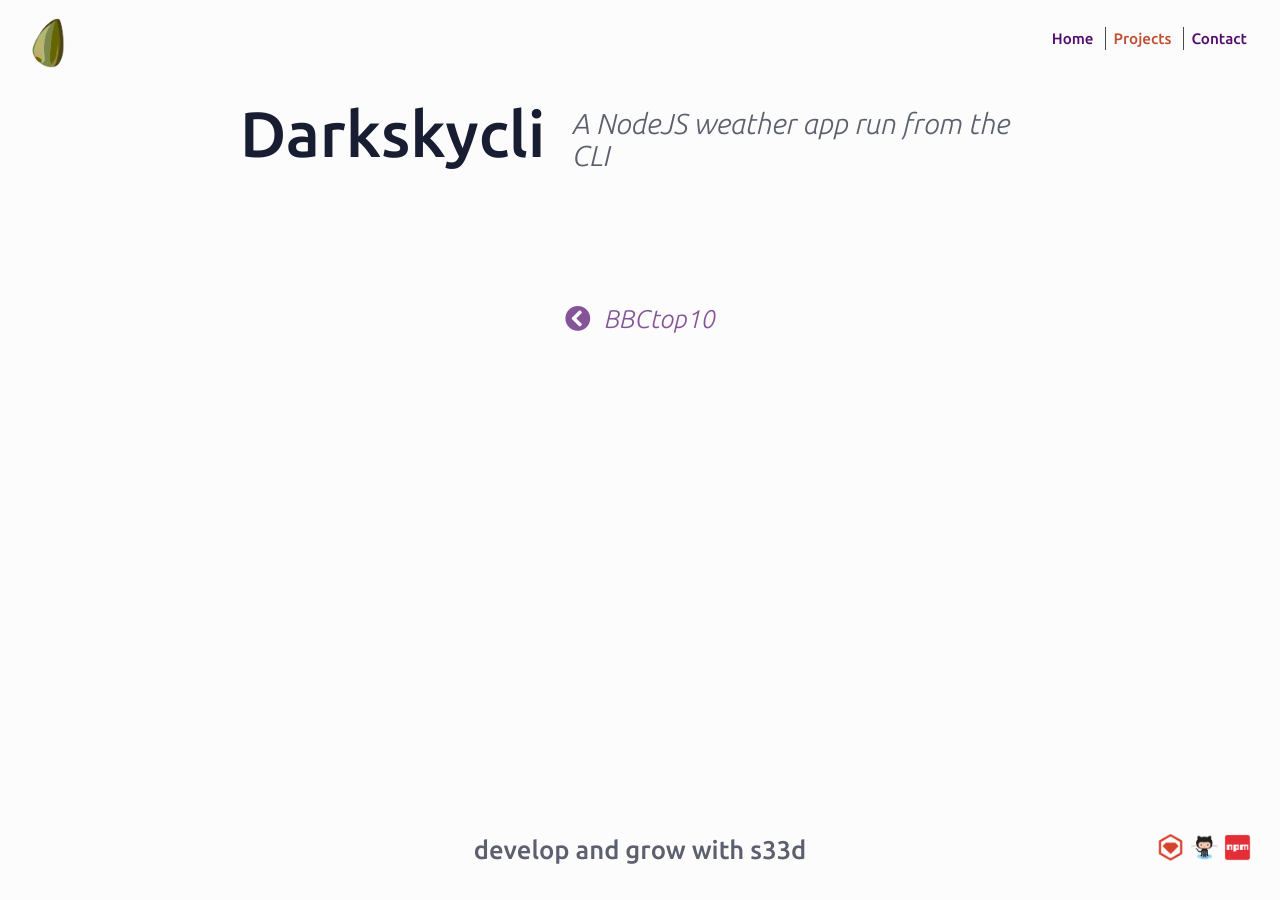
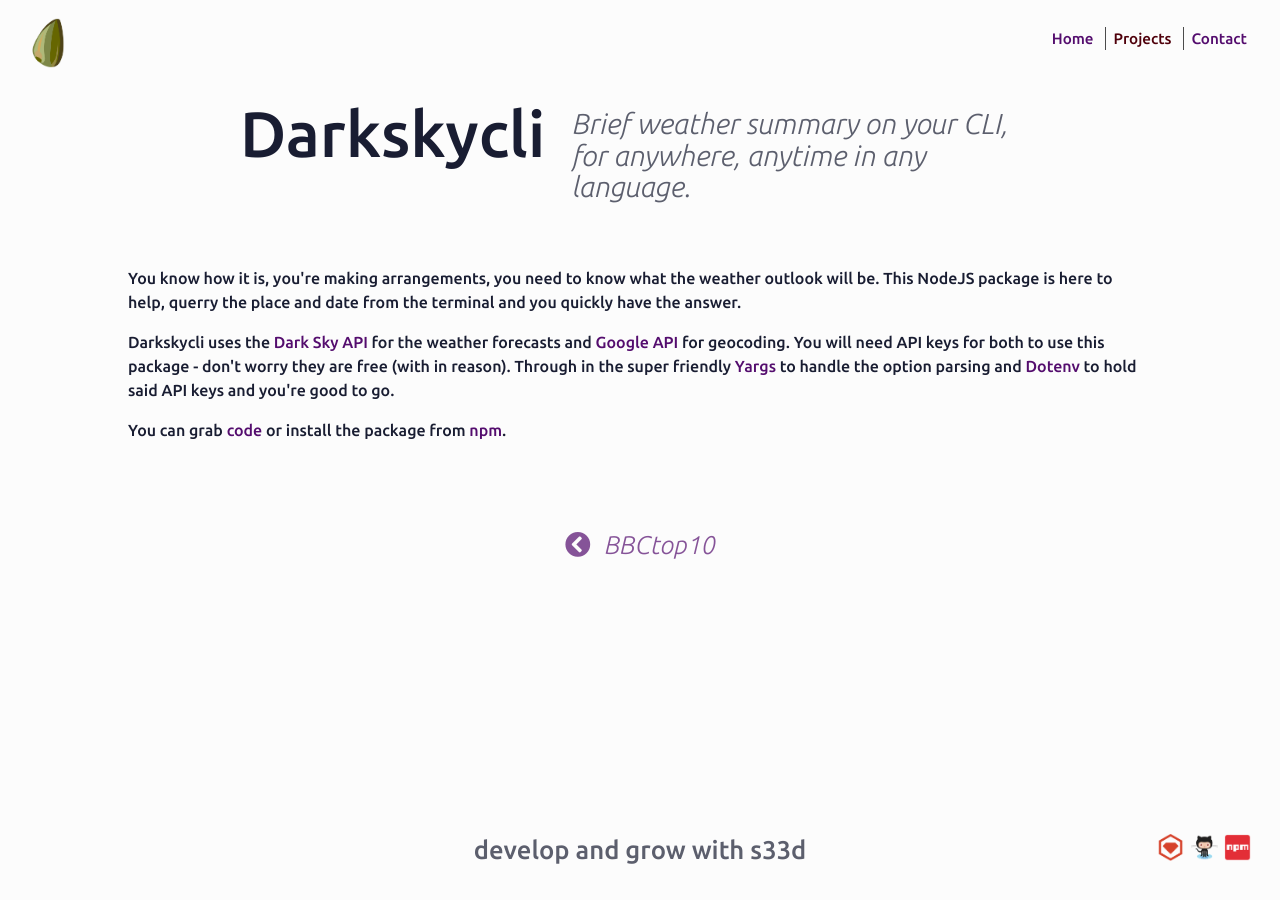
Before and after one commit to s33dco/s33dsite, a Jekyll site: the page built from _posts/2018-10-11-darkskycli.html, in a window 1280 px wide. Built offline with Jekyll 4.4.1, drawn with Linux system fonts in a browser that asks for light colours; nearby versions of some CDN libraries.

Commit message:
update posts

```diff
--- a/_posts/2018-10-11-darkskycli.html
+++ b/_posts/2018-10-11-darkskycli.html
@@ -10,4 +10,10 @@ permalink: /projects/darkskycli
 repo: https://github.com/s33dco/darkskycli
 npm: https://www.npmjs.com/package/darkskycli
 ---
-<p>A NodeJS weather app run from the CLI</p>
+<p>Brief weather summary on your CLI, for anywhere, anytime in any language.</p>
+
+<p>You know how it is, you're making arrangements, you need to know what the weather outlook will be. This NodeJS package is here to help, querry the place and date from the terminal and you quickly have the answer.</p>
+
+<p>Darkskycli uses the <a href="https://darksky.net/dev">Dark Sky API</a> for the weather forecasts and <a href="https://developers.google.com/maps/documentation/geocoding/get-api-key">Google API</a> for geocoding. You will need API keys for both to use this package - don't worry they are free (with in reason). Through in the super friendly <a href="http://yargs.js.org">Yargs</a> to handle the option parsing and <a href="https://github.com/motdotla/dotenv#readme">Dotenv</a> to hold said API keys and you're good to go.</p>
+
+<p>You can grab <a href="{{ page.repo }}">code</a> or install the package from <a href="{{ page.npm }}">npm</a>.</p>
--- a/_posts/2018-9-21-topten.html
+++ b/_posts/2018-9-21-topten.html
@@ -12,4 +12,8 @@ npm: https://www.npmjs.com/package/bbctopten
 ---
 <p>A NodeJS news scraper command line package</p>
 
-<p>A NodeJS command line package for scraping the 10 most read stories from the BBC website to your terminal window, simple and effective, a great way to check the news, perfect to pipe to less. The code for this project is available from <a href="{{ page.repo }}">GitHub</a>, the package available via <a href="{{ page.npm }}">npm</a>.</p>
+<p>Making use of the promised based HTTP client Axios and the browser emulator JSDOM BBCtopten heads over to the the BBC News website, identifies the ten most read stories, visits the links and delivers them to your terminal window.</p>
+
+<p>There are no bells or whistles, simply the stories delivered to your screen. A great way to check the news, work best piped to less.<p>
+
+<p>The code for this project is available on <a href="{{ page.repo }}">GitHub</a>, the package available via <a href="{{ page.npm }}">npm</a>.</p>
--- a/css/main.css
+++ b/css/main.css
@@ -140,7 +140,7 @@
   }
 
   .header-nav li.active a{
-    color: #bf4e30;
+    color: #4F000B;
   }
 
 /*--------------------------------END-*/
--- a/projects/index.html
+++ b/projects/index.html
@@ -53,7 +53,6 @@ description: Hand coded with heart
 			<div class="excerpt">
 				{{ project.excerpt }}
 			</div>
-
 		</div>
 	{% endfor %}
 </div>
```
Also changed, not shown: index.html (indentation only), 1 other file.
